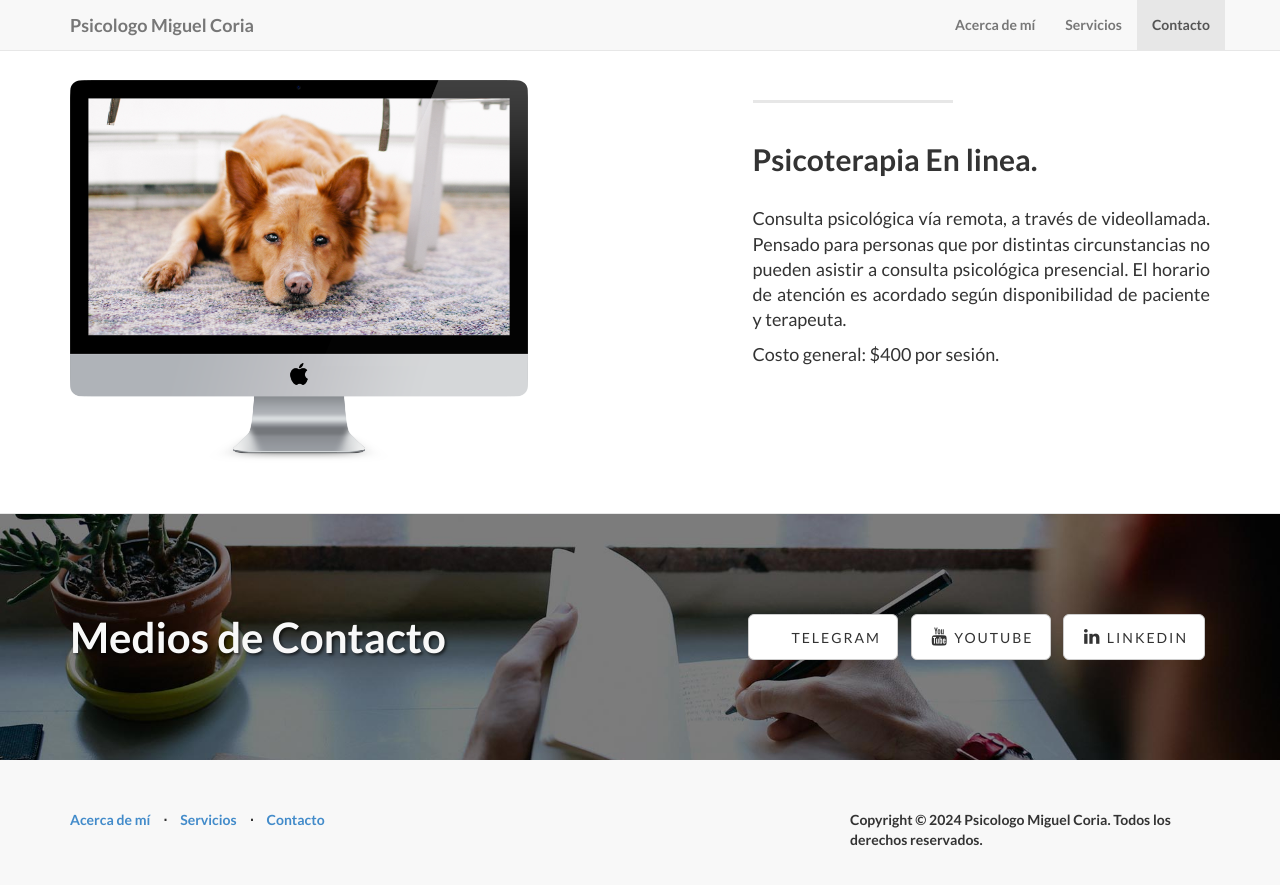
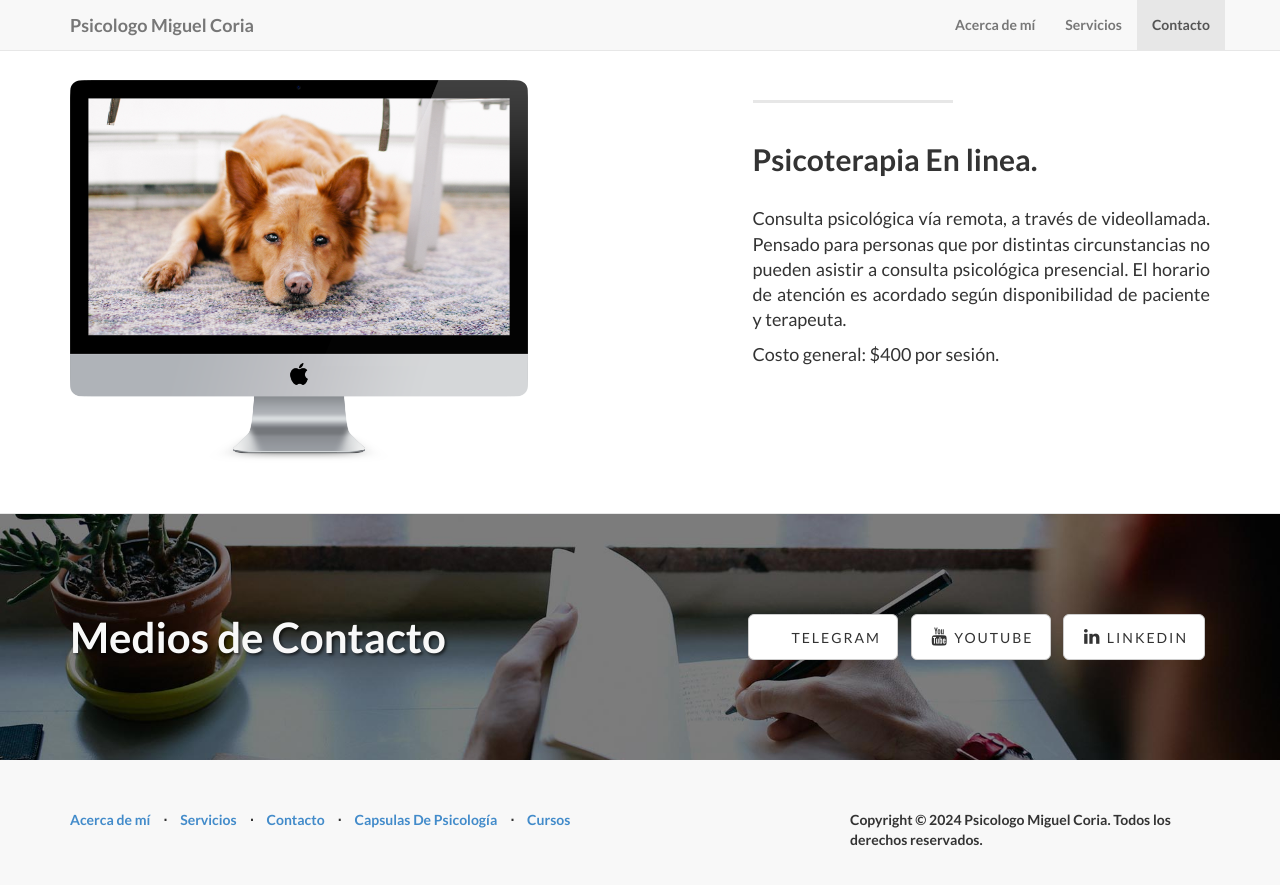
Before and after one commit to PsicologoMiguelCoria/psicologomiguelcoria.github.io, a Jekyll site: the page built from index.html, in a window 1280 px wide and 900 px high, scrolled down 1879 px. Shown: the top 885 px of the window. Built offline with Jekyll 4.4.1, drawn with Linux system fonts in a browser that asks for light colours.

Commit message:
Update footer.html

```diff
--- a/_includes/footer.html
+++ b/_includes/footer.html
@@ -15,6 +15,14 @@
                     <li>
                         <a href="#contact">Contacto</a>
                     </li>
+                    <li class="footer-menu-divider">&sdot;</li>
+                    <li>
+                        <a href="https://www.youtube.com/@VeAlPsicologo/videos">Capsulas De Psicología</a>
+                    </li>
+                    <li class="footer-menu-divider">&sdot;</li>
+                    <li>
+                        <a href="https://cenepsicoedu.github.io">Cursos</a>
+                    </li>
                 </ul>
                 <p class="copyright text-muted small">{{ site.copyright }}</p>
             </div>
```
